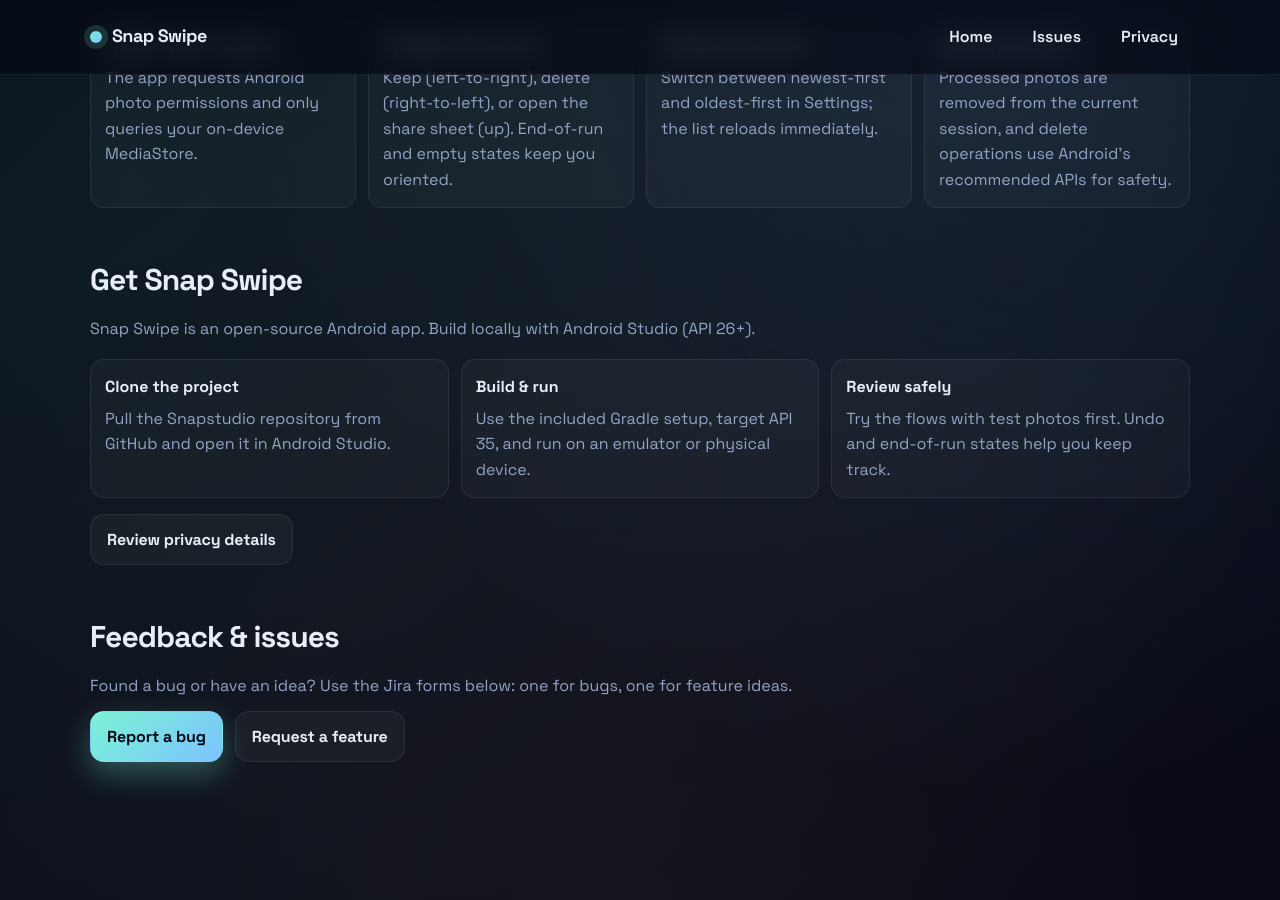
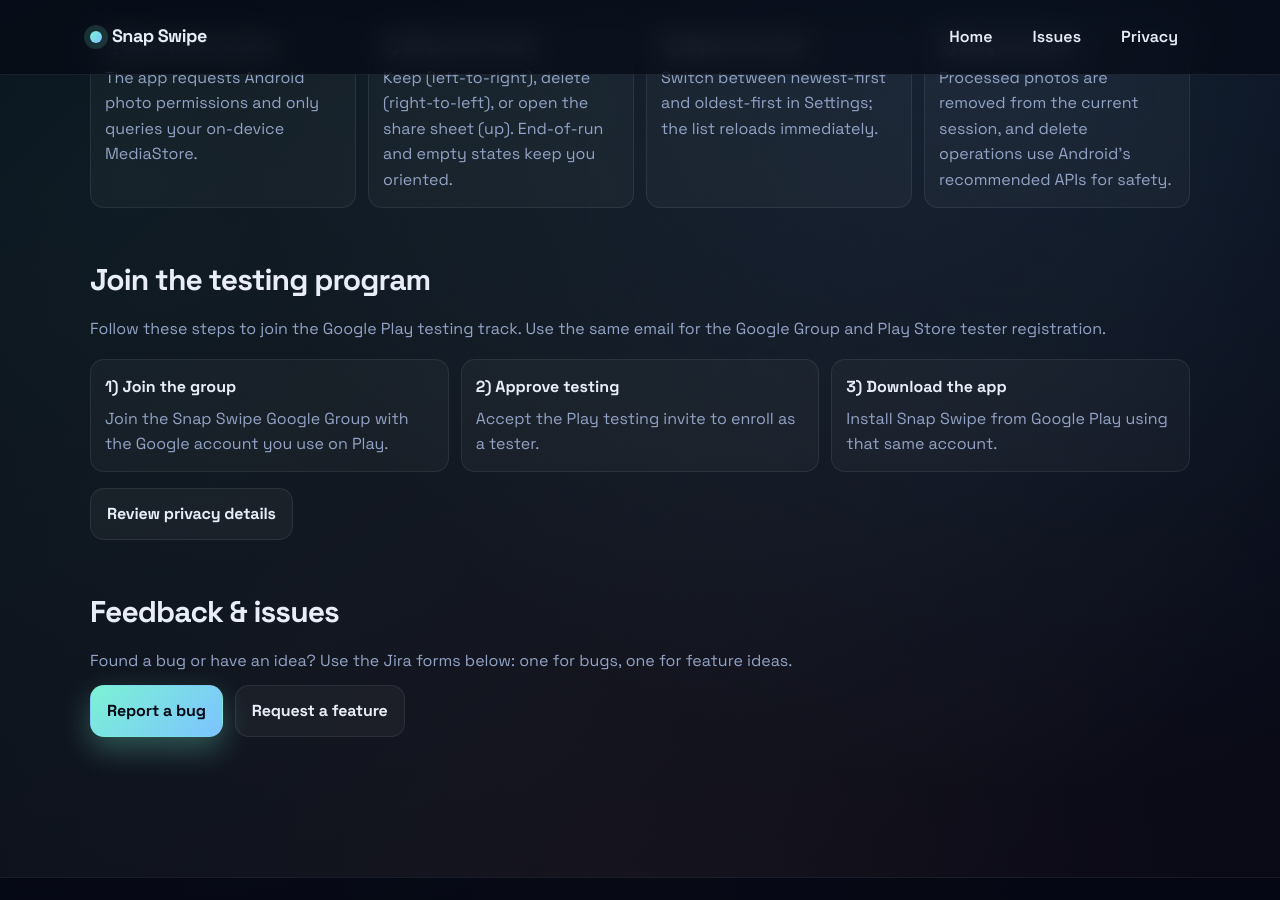
Before and after one commit to LCRH1883/Snapstudio, a Jekyll site: the page built from index.md, in a window 1280 px wide and 900 px high, scrolled down 1907 px. Built offline with Jekyll 4.4.1, drawn with Linux system fonts in a browser that asks for light colours; some of the changed text lies outside the part shown.

Commit message:
Updates instructions to join testing program
Replaces the "Get Started" section with instructions on how to join
the Google Play testing program, including joining the Google Group,
accepting the Play testing invite, and downloading the app from
Google Play.

This change simplifies the app onboarding process by directing users
to the Play Store testing track instead of local builds.

```diff
--- a/index.md
+++ b/index.md
@@ -10,7 +10,7 @@ description: Clean up your Android photo library with confident left/right swipe
       <h1>Clean up your camera roll one decisive swipe at a time.</h1>
       <p class="lead">Snap Swipe shows one photo at a time so you can keep, delete, or share without distractions. Built with Jetpack Compose for speed, clarity, and on-device privacy.</p>
       <div class="cta-row">
-        <a class="button primary" href="#get-started">Build & install</a>
+        <a class="button primary" href="#join-testing">Join testing</a>
         <a class="button secondary" href="{{ "/privacy/" | relative_url }}">Privacy</a>
       </div>
       <div class="chip-row">
@@ -87,22 +87,22 @@ description: Clean up your Android photo library with confident left/right swipe
   </div>
 </section>
 
-<section class="section" id="get-started">
+<section class="section" id="join-testing">
   <div class="container">
-    <h2>Get Snap Swipe</h2>
-    <p class="muted">Snap Swipe is an open-source Android app. Build locally with Android Studio (API 26+).</p>
+    <h2>Join the testing program</h2>
+    <p class="muted">Follow these steps to join the Google Play testing track. Use the same email for the Google Group and Play Store tester registration.</p>
     <ul class="step-list">
       <li class="step">
-        <strong>Clone the project</strong>
-        <span class="muted">Pull the Snapstudio repository from GitHub and open it in Android Studio.</span>
+        <strong>1) Join the group</strong>
+        <span class="muted"><a href="https://groups.google.com/g/snapswipe/">Join the Snap Swipe Google Group</a> with the Google account you use on Play.</span>
       </li>
       <li class="step">
-        <strong>Build & run</strong>
-        <span class="muted">Use the included Gradle setup, target API 35, and run on an emulator or physical device.</span>
+        <strong>2) Approve testing</strong>
+        <span class="muted"><a href="https://play.google.com/apps/testing/com.snapswipe.app">Accept the Play testing invite</a> to enroll as a tester.</span>
       </li>
       <li class="step">
-        <strong>Review safely</strong>
-        <span class="muted">Try the flows with test photos first. Undo and end-of-run states help you keep track.</span>
+        <strong>3) Download the app</strong>
+        <span class="muted"><a href="https://play.google.com/store/apps/details?id=com.snapswipe.app">Install Snap Swipe from Google Play</a> using that same account.</span>
       </li>
     </ul>
     <div class="cta-row" style="margin-top:16px;">
```
